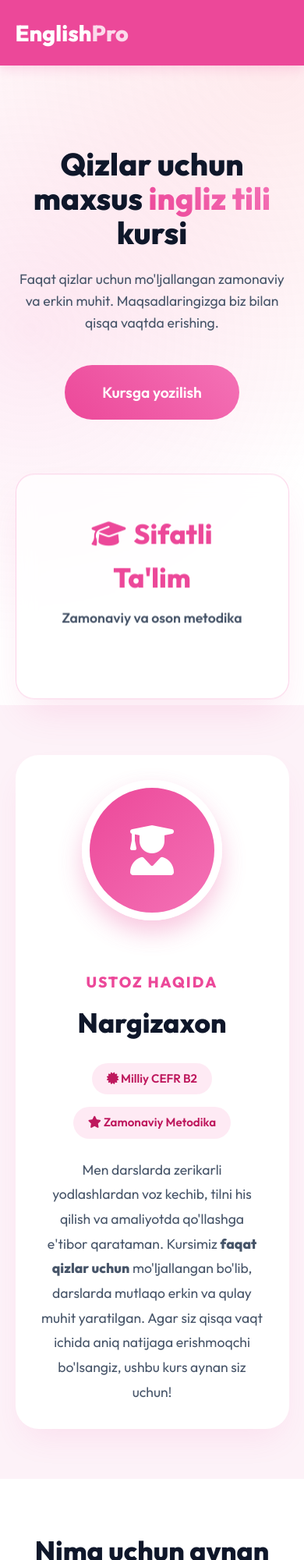
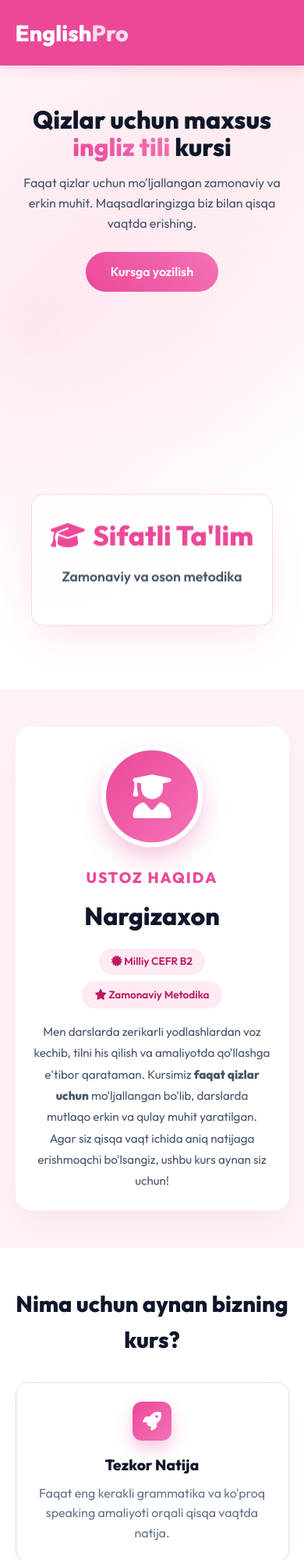
Before and after one commit to donykimg-design/NargizaxonTeacher, a plain HTML site: page index.html in a window 390 px wide. Shown: the top 2000 px of the page at 78% size. Drawn offline with Linux system fonts and the light colour scheme.

Commit message:
Add files via upload

```diff
--- a/style.css
+++ b/style.css
@@ -206,20 +206,37 @@ nav a:hover:not(.btn-primary) { opacity: 0.8; color: white; }
 footer { text-align: center; padding: 2rem; border-top: 1px solid var(--glass-border); color: #64748b; background: rgba(255, 255, 255, 0.9); }
 
 @media (max-width: 768px) {
-    .hero { flex-direction: column; text-align: center; padding-top: 8rem; }
-    .hero-content { padding-right: 0; margin-bottom: 4rem; }
-    .hero h1 { font-size: 2.5rem; }
-    .hero p { font-size: 1.1rem; }
+    .hero { flex-direction: column; text-align: center; padding-top: 6rem; margin-top: 40px; }
+    .hero-content { padding-right: 0; margin-bottom: 2rem; }
+    .hero h1 { font-size: 2rem; margin-bottom: 1rem; }
+    .hero p { font-size: 1rem; margin-bottom: 1.5rem; }
+    .btn-large { padding: 0.8rem 2rem; font-size: 1rem; }
+    .glass-card { padding: 1.5rem; border-radius: 16px; }
     nav { display: none; }
-    .contact-container { padding: 2rem; }
 
-    .teacher-container { flex-direction: column; padding: 2rem; text-align: center; }
+    .teacher-container { flex-direction: column; padding: 1.5rem; text-align: center; gap: 1.5rem; border-radius: 20px; }
     .teacher-info { text-align: center; }
-    .badges { justify-content: center; }
-    .avatar-placeholder { width: 180px; height: 180px; font-size: 4rem; }
+    .teacher-info p { font-size: 0.95rem; }
+    .badges { justify-content: center; gap: 0.5rem; margin-bottom: 1rem; }
+    .badge { font-size: 0.85rem; padding: 0.4rem 1rem; }
+    .avatar-placeholder { width: 130px; height: 130px; font-size: 3.5rem; border-width: 6px; }
 
-    .features, .curriculum, .teacher-section { padding: 4rem 5%; }
-    .contact-section { padding: 2rem 5% 4rem; }
-    .features h2, .curriculum h2 { font-size: 2.2rem; margin-bottom: 2rem; }
-    .teacher-name { font-size: 2.2rem; }
+    .features, .curriculum, .teacher-section { padding: 3rem 5%; }
+    .contact-section { padding: 2rem 5% 3rem; }
+    .features h2, .curriculum h2 { font-size: 1.8rem; margin-bottom: 2rem; }
+    .teacher-name { font-size: 2rem; margin-bottom: 1rem; }
+
+    .feature-card { padding: 1.5rem; border-radius: 16px; }
+    .feature-card .icon { width: 50px; height: 50px; font-size: 1.5rem; margin-bottom: 1rem; border-radius: 12px; }
+    .feature-card h3 { font-size: 1.2rem; margin-bottom: 0.5rem; }
+
+    .curriculum-item { padding: 1.5rem; border-radius: 16px; }
+    .step { font-size: 4rem; top: -10px; right: -5px; }
+    .curriculum-item h4 { font-size: 1.2rem; }
+
+    .contact-container { padding: 1.5rem; border-radius: 20px; }
+    .contact-container h2 { font-size: 1.8rem; margin-bottom: 0.5rem; }
+    .contact-container p { font-size: 0.95rem; margin-bottom: 1.5rem; }
+    .input-group input, .input-group textarea { padding: 1rem; font-size: 0.95rem; border-radius: 10px; }
+    .btn-submit { padding: 1rem; font-size: 1.1rem; }
 }
```
